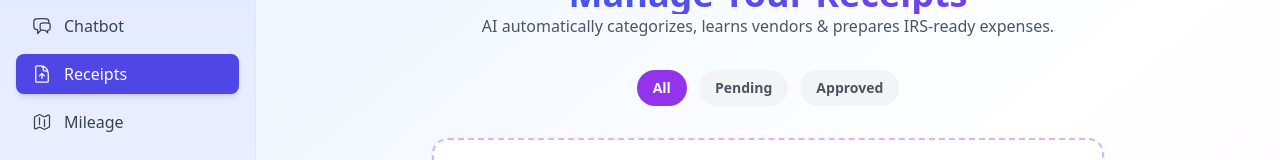
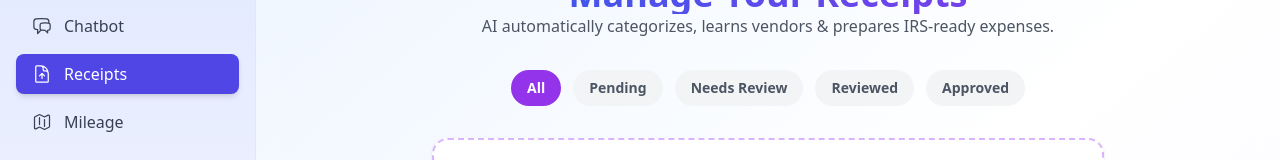
Before and after one commit to WaheedUllah572/ai-tax-agent-frontend, a React (Create React App) app: page /receipts in a window 1280 px wide. Shown: the part 147-307 px from the top of the page. Built offline with nearby package versions, Linux system fonts and the light colour scheme; no server answers; sample sign-in values are in the browser's storage.

Commit message:
Added reviewed workflow UI and AI review status

```diff
--- a/src/pages/ReceiptsPage.jsx
+++ b/src/pages/ReceiptsPage.jsx
@@ -226,7 +226,13 @@ blurScore:
 
       <div className="flex gap-3 justify-center mb-8">
 
-        {["All", "Pending", "Approved"].map(
+        {[
+  "All",
+  "Pending",
+  "Needs Review",
+  "Reviewed",
+  "Approved"
+].map(
           (f) => (
             <button
               key={f}
@@ -340,7 +346,11 @@ blurScore:
       : "bg-red-100 text-red-700"
   }`}
 >
-  AI: {r.aiConfidence}
+  AI: {
+  r.aiConfidence === "reviewed"
+    ? "Reviewed"
+    : r.aiConfidence
+}
 </span>
             </div>
 
```
